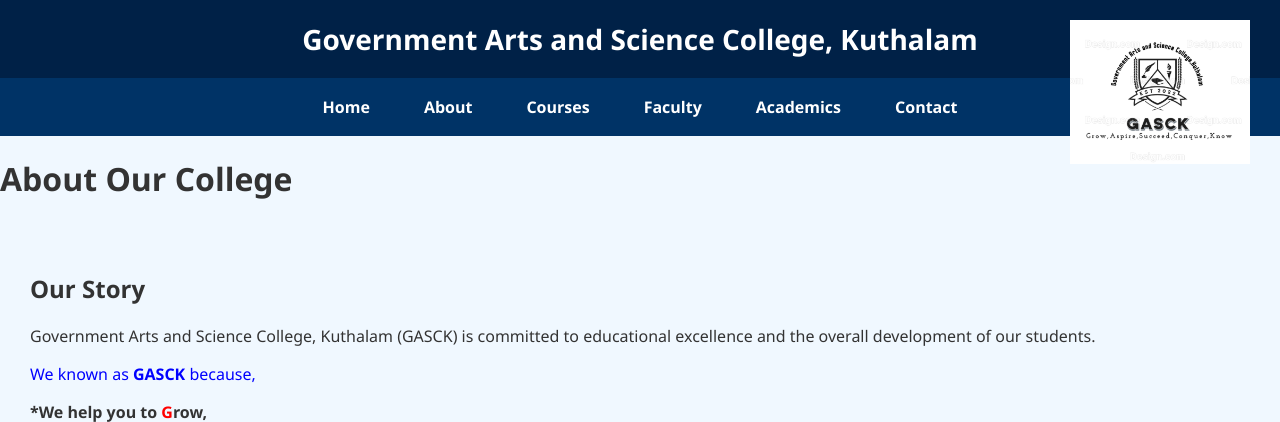
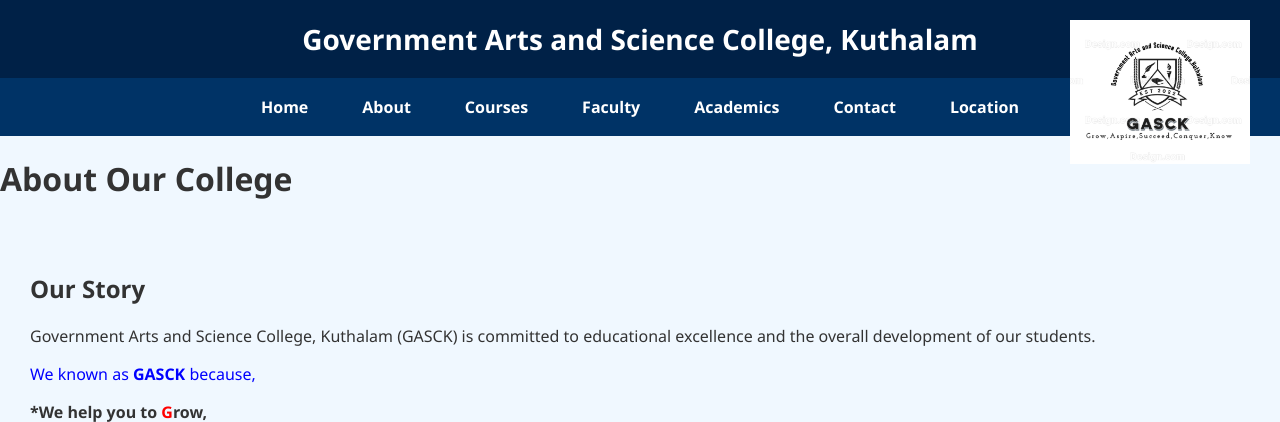
Before and after one commit to NIRRMALG/gasck-college, a Flask app: page /about in a window 1280 px wide. Shown: the top 422 px of the page. Run offline with Flask 3, Linux system fonts and the light colour scheme.

Commit message:
Update navbar.html

```diff
--- a/templates/navbar.html
+++ b/templates/navbar.html
@@ -20,6 +20,7 @@
     <a href="{{ url_for('faculty') }}">Faculty</a>
     <a href="{{ url_for('academics') }}">Academics</a>
     <a href="{{ url_for('contact') }}">Contact</a>
+    <a href="{{ url_for('location') }}">Location</a>
 </nav>
 
 </body>
```
